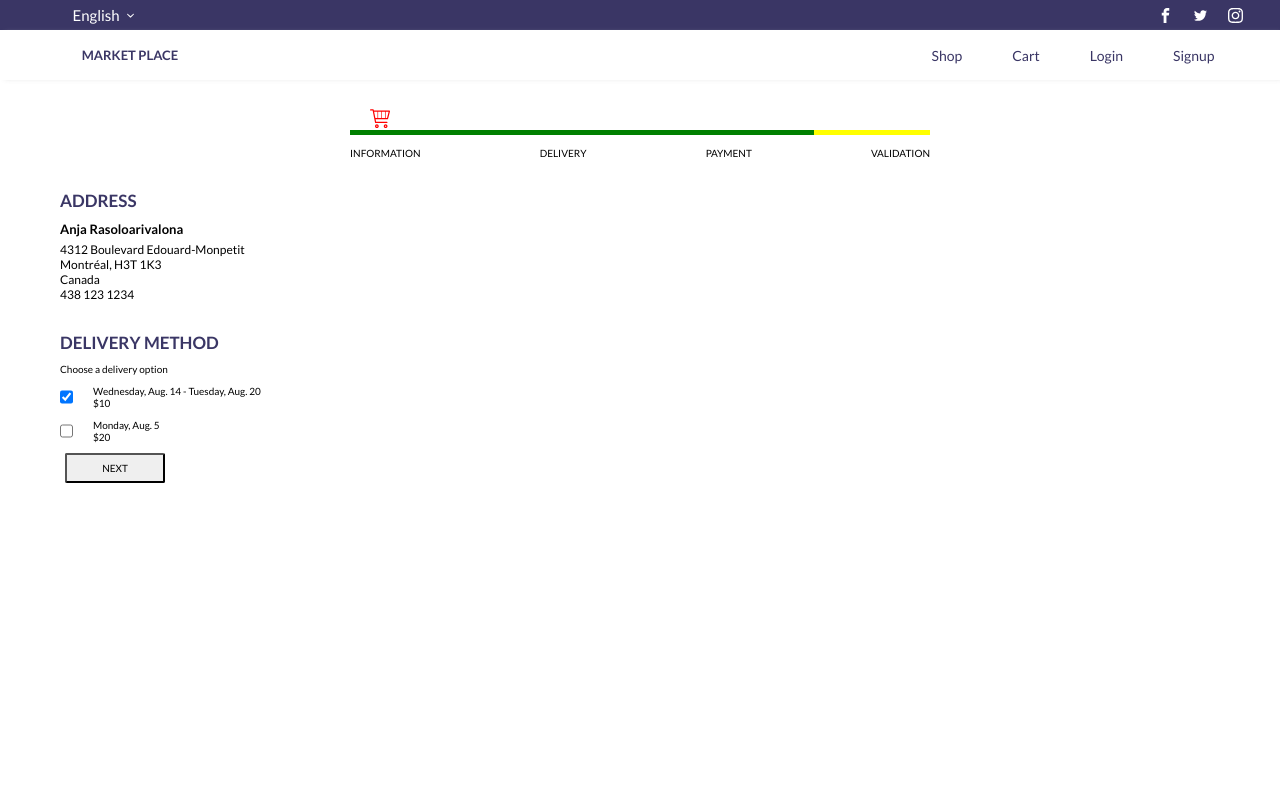
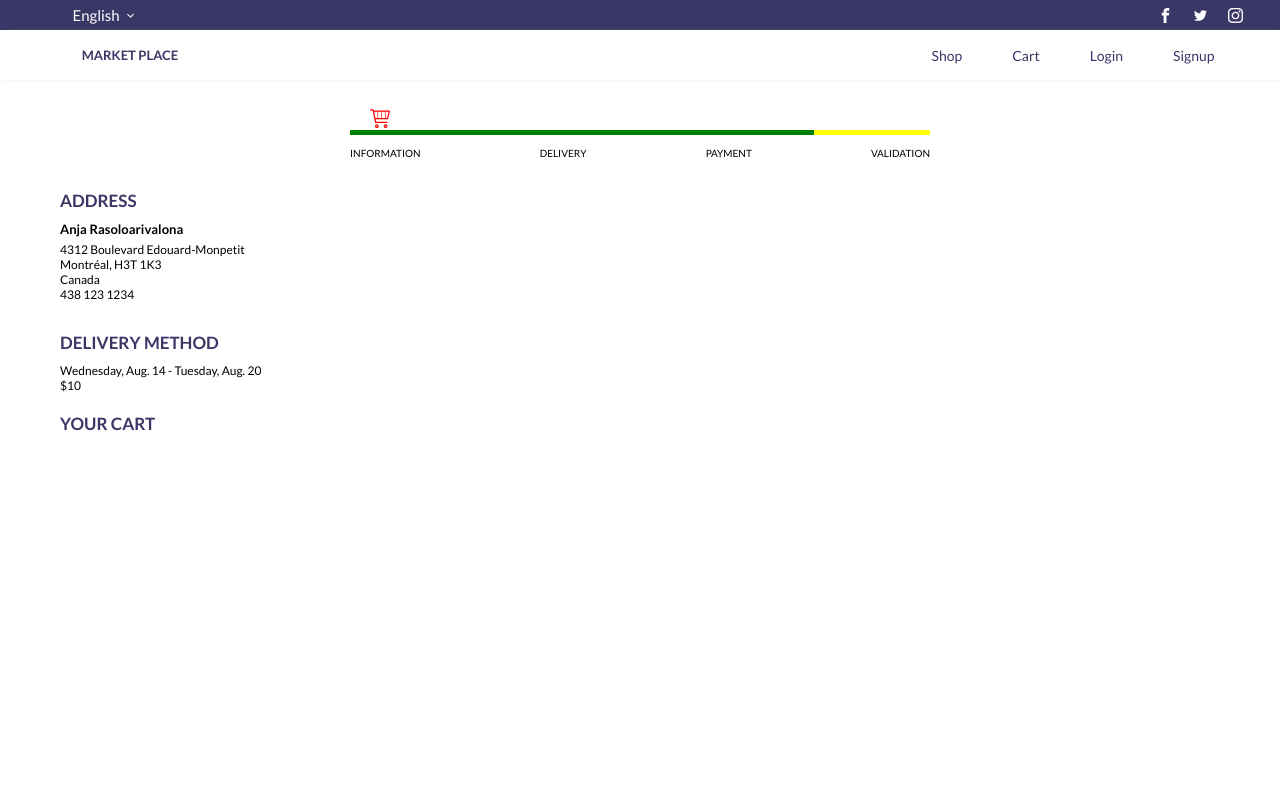
Before and after one commit to anja-rasoloarivalona/MERN---MarketPlace, a React (Create React App) app: page /checkout in a window 1280 px wide. Shown: the top 800 px of the page. Built offline with nearby package versions, Linux system fonts and the light colour scheme.

Commit message:
Init payment section in Checkout page

```diff
--- a/src/Pages/Checkout/Checkout.css
+++ b/src/Pages/Checkout/Checkout.css
@@ -6,6 +6,13 @@
     display: flex;
     align-items: center;
     flex-direction: column;
+}
+
+.checkout__title__primary {
+    font-size: 1.7rem;
+    font-weight: 600;
+    margin-bottom: 1rem;
+    color: var(--color-primary);
 }
 
 /*@media (max-width: 399px) {
--- a/src/Pages/Checkout/Checkout.js
+++ b/src/Pages/Checkout/Checkout.js
@@ -1,15 +1,15 @@
 import React, { Component } from 'react';
 import './Checkout.css';
-import Button from '../../components/Button/Button';
 import IconSvg from '../../util/svgHandler';
 
 import FormUserInfo from './FormUserInfo/FormUserInfo';
 import Delivery from './Delivery/Delivery';
+import Payment from './Payment/Payment';
 
 class Checkout extends Component {
 
     state = {
-        currentPage: 'delivery'
+        currentPage: 'payment'
     }
 
     updatePage = nextPage => {
@@ -49,6 +49,12 @@ class Checkout extends Component {
                     )
                 }
 
+                {
+                    this.state.currentPage === "payment" && (
+                        <Payment />
+                    )
+                }
+
 
 
 
--- a/src/Pages/Checkout/Delivery/Delivery.css
+++ b/src/Pages/Checkout/Delivery/Delivery.css
@@ -3,26 +3,7 @@
     margin-top: 2rem;
 }
 
-.delivery__user {
-    margin-bottom: 3rem;
-}
 
-.delivery__title {
-    font-size: 1.7rem;
-    font-weight: 600;
-    margin-bottom: 1rem;
-    color: var(--color-primary);
-}
-
-.delivery__user__info--name {
-    font-size: 1.3rem;
-    font-weight: 600;
-    margin-bottom: .5rem;
-}
-
-.delivery__user__info {
-    font-size: 1.2rem;
-}
 
 .delivery__option {
     display: flex;
--- a/src/Pages/Checkout/Delivery/Delivery.js
+++ b/src/Pages/Checkout/Delivery/Delivery.js
@@ -1,11 +1,15 @@
 import React, { Component } from 'react';
 import './Delivery.css';
 import Button from '../../../components/Button/Button';
+import UserInfo from '../Recap/UserInfo/UserInfo';
 
  class Delivery extends Component {
 
     state = {
-        delivery: 'fastest',
+        delivery: [
+            "Wednesday, Aug. 14 - Tuesday, Aug. 20",
+            10
+            ],
         firstOption: true,
         secondOption: false
     }
@@ -20,22 +24,13 @@ import Button from '../../../components/Button/Button';
                 firstOption: !this.state.firstOption,
                 secondOption: !this.state.secondOption
             }, console.log(this.state))
-
-
     }
 
 
     render() {
         return (
             <div className="delivery">
-                <section className="delivery__user">
-                    <div className="delivery__title">ADDRESS</div>
-                    <div className="delivery__user__info--name">Anja Rasoloarivalona</div>
-                    <div className="delivery__user__info">4312 Boulevard Edouard-Monpetit</div>
-                    <div className="delivery__user__info">Montréal, H3T 1K3</div>
-                    <div className="delivery__user__info">Canada</div>
-                    <div className="delivery__user__info">438 123 1234</div>
-                </section>
+                <UserInfo />
                 <section>
                     <div className="delivery__title">DELIVERY METHOD</div>
                     <div>Choose a delivery option</div>
@@ -44,7 +39,11 @@ import Button from '../../../components/Button/Button';
                         <div className="delivery__option">
                                 <input type="checkbox"
                                        name="cheapest"
-                                       value="cheapest"
+                                       value={[
+                                        "Wednesday, Aug. 14 - Tuesday, Aug. 20",
+                                        10
+                                        ]}
+
                                        checked={this.state.firstOption}
                                        onClick={this.toggle.bind(this)}/>
 
@@ -57,7 +56,10 @@ import Button from '../../../components/Button/Button';
                         <div className="delivery__option">
                                 <input type="checkbox"
                                        name="fastest"
-                                       value="fastest"
+                                       value={[
+                                        "Monday, Aug. 5",
+                                        20
+                                        ]}
                                        checked={this.state.secondOption}
                                        onClick={this.toggle.bind(this)}/>
 
--- a/src/Pages/Checkout/Payment/Payment.css
+++ b/src/Pages/Checkout/Payment/Payment.css
@@ -0,0 +1,12 @@
+.payment {
+    width: 100%;
+    margin-top: 2rem;
+}
+
+.payment__delivery {
+    margin-bottom: 2rem;
+}
+
+.payment__delivery__details {
+    font-size: 1.2rem;
+}
--- a/src/Pages/Checkout/Payment/Payment.js
+++ b/src/Pages/Checkout/Payment/Payment.js
@@ -1,11 +1,33 @@
-import React, { Component } from 'react'
+import React, { Component } from 'react';
+import './Payment.css';
+import UserInfo from '../Recap/UserInfo/UserInfo';
+import { connect } from 'react-redux';
 
-export default class Payment extends Component {
+class Payment extends Component {
     render() {
         return (
-            <div>
+            <div className="payment">
+                <UserInfo />
+                <section className="payment__delivery">
+                    <div className="checkout__title__primary">DELIVERY METHOD</div>
+                    <div className="payment__delivery__details">Wednesday, Aug. 14 - Tuesday, Aug. 20</div>
+                    <div className="payment__delivery__details">$10</div>
+                </section>
 
+                <section>
+                    <div className="checkout__title__primary">YOUR CART</div>
+
+
+                </section>
             </div>
         )
     }
 }
+
+const mapStateToProps = state => {
+    return  {
+        products: state.cart.products
+    }
+}
+
+export default connect(mapStateToProps)(Payment);
--- /dev/null
+++ b/src/Pages/Checkout/Recap/UserInfo/UserInfo.css
@@ -0,0 +1,20 @@
+.userInfo {
+    margin-bottom: 3rem;
+}
+
+.userInfo__title {
+    font-size: 1.7rem;
+    font-weight: 600;
+    margin-bottom: 1rem;
+    color: var(--color-primary);
+}
+
+.userInfo__details--name {
+    font-size: 1.3rem;
+    font-weight: 600;
+    margin-bottom: .5rem;
+}
+
+.userInfo__details {
+    font-size: 1.2rem;
+}
--- /dev/null
+++ b/src/Pages/Checkout/Recap/UserInfo/UserInfo.js
@@ -0,0 +1,17 @@
+import React from 'react';
+import './UserInfo.css';
+
+const userInfo = () => {
+    return (
+        <section className="userInfo">
+            <div className="checkout__title__primary">ADDRESS</div>
+            <div className="userInfo__details--name">Anja Rasoloarivalona</div>
+            <div className="userInfo__details">4312 Boulevard Edouard-Monpetit</div>
+            <div className="userInfo__details">Montréal, H3T 1K3</div>
+            <div className="userInfo__details">Canada</div>
+            <div className="userInfo__details">438 123 1234</div>
+        </section>
+    )
+}
+
+export default userInfo
```
